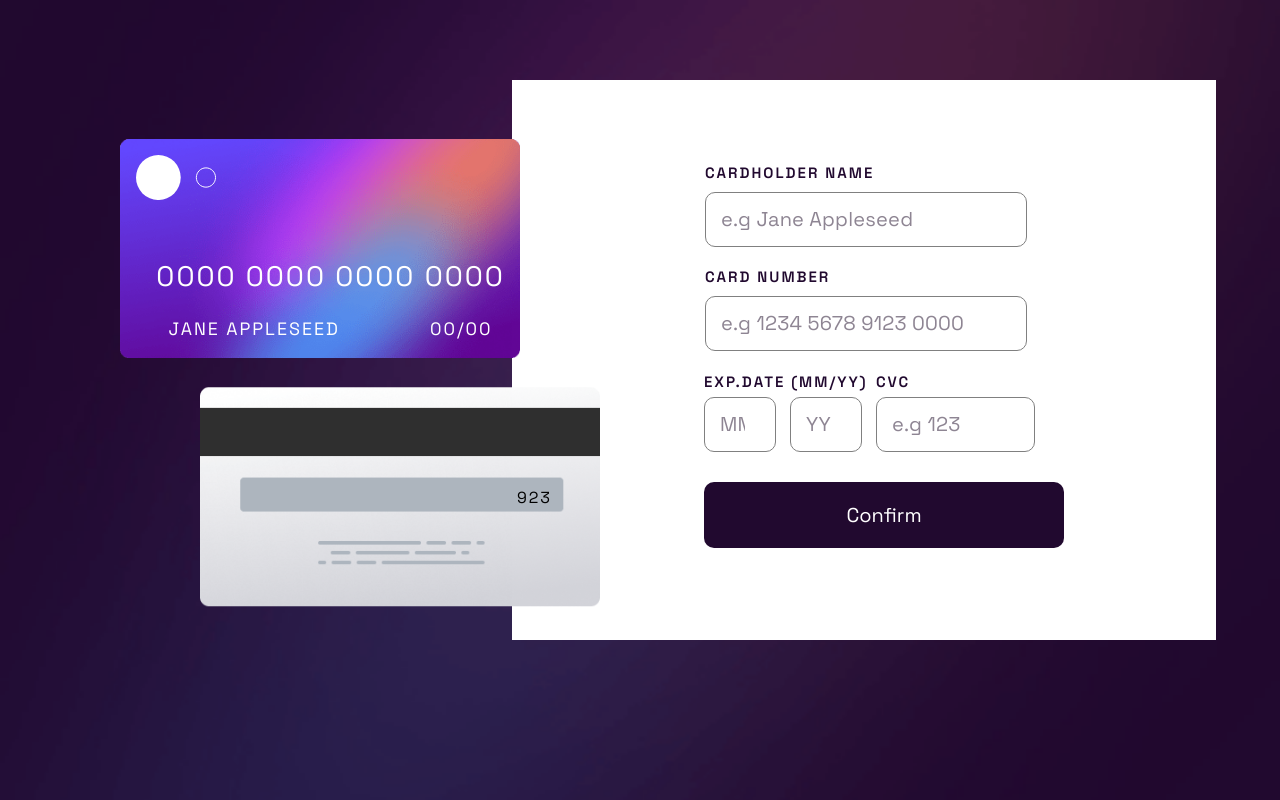
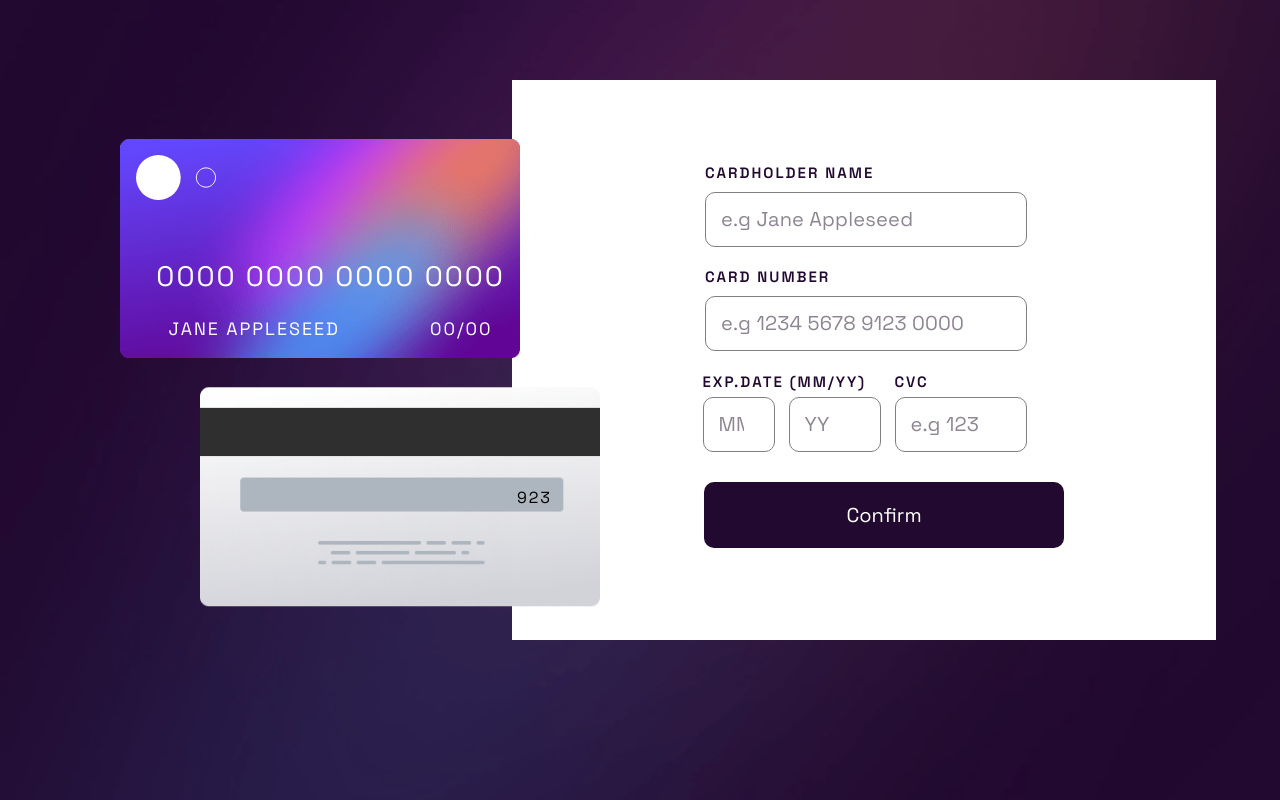
Before and after one commit to brian-h2/Card-Detail, a React (Vite) app: page / in a window 1280 px wide. Built offline with nearby package versions, Linux system fonts and the light colour scheme.

Commit message:
actualizando datos

```diff
--- /dev/null
+++ b/src/components/Card/Form/Form-Components/Form-Complete/FormComplete.jsx
@@ -0,0 +1,9 @@
+const FormComplete = () => {
+    return (
+        <>
+            <h1>Hola</h1>
+        </>
+    )
+}
+
+export default FormComplete
--- a/src/components/Card/Form/Form-Components/Form-Number/Form-Number.jsx
+++ b/src/components/Card/Form/Form-Components/Form-Number/Form-Number.jsx
@@ -7,21 +7,23 @@ const FormNumber = ({handleEventChange}) => {
         const newValue = e.target.value;
         handleEventChange({name: newName, value: newValue})
     }
+    const currentDate = new Date();
+    const yearNow = currentDate.getFullYear();
 
     return (
         <div className="form-number">
             <div className="date">
                 <label htmlFor="">EXP.DATE (MM/YY)</label>
                 <div className="date-input">
-                    <input placeholder='MM' type='number'  name='month' onChange={setValues}></input>
-                    <input placeholder='YY' type='number' name='year' onChange={setValues}></input>
+                    <input placeholder='MM' type='number' min="1" max="12" name='month' onChange={setValues}></input>
+                    <input placeholder='YY' className="date-year" type='number' min={yearNow} max="2030" name='year' onChange={setValues}></input>
                 </div>
 
             </div>
             <div className="cvc">
                 <label htmlFor="">CVC</label>
                 <div className="cvc-input">
-                    <input placeholder="e.g 123"type="number" name="cvc" id="" onChange={setValues}/>
+                    <input placeholder="e.g 123" min="100" max="999" type="number" name="cvc" id="" onChange={setValues}/>
                 </div>
             </div>
         </div>
--- a/src/components/Card/Form/Form-Components/Form-Number/form-number.css
+++ b/src/components/Card/Form/Form-Components/Form-Number/form-number.css
@@ -1,7 +1,7 @@
 .form-number{
     display: flex;
     flex-direction: row;
-    padding-left: 25px;
+    padding-left: 15px;
     align-items: center;
 }
 
@@ -11,6 +11,10 @@
     width: 40px;
 }
 
+.form-number .date .date-input .date-year{
+    width: 60px;
+}
+
 .form-number .cvc-input input{
-    width: 127px;
+    width: 100px;
 }
--- a/src/components/Card/Form/Form.jsx
+++ b/src/components/Card/Form/Form.jsx
@@ -1,6 +1,7 @@
 import { useState } from "react";
 import FormDate from "./Form-Components/Form-Date/Form-Date";
 import FormNumber from "./Form-Components/Form-Number/Form-Number";
+import FormComplete from "./Form-Components/Form-Complete/FormComplete"
 import './form.css'
 const FormGeneral = ({clickButton,setInformation}) => {
 
@@ -15,7 +16,7 @@ const FormGeneral = ({clickButton,setInformation}) => {
     }
 
     const comprobarCampos = () => {
-        if(dates.name.length < 3 || dates.number.length < 5 || dates.month.length > 2 || dates.year.length > 4) {
+        if(dates.name.length < 3 || dates.number.length < 5 || dates.month.length < 1 || dates.year.length < 1 || dates.cvc.value < 100) {
             alert("Verifique los datos")
             setValue(false)
         } else {
@@ -29,6 +30,7 @@ const FormGeneral = ({clickButton,setInformation}) => {
         e.preventDefault()
         comprobarCampos()
     }
+
 
 
 
```
Also changed, not shown: src/components/Card/Form/Form-Components/Form-Complete/from-complete.css (added).
